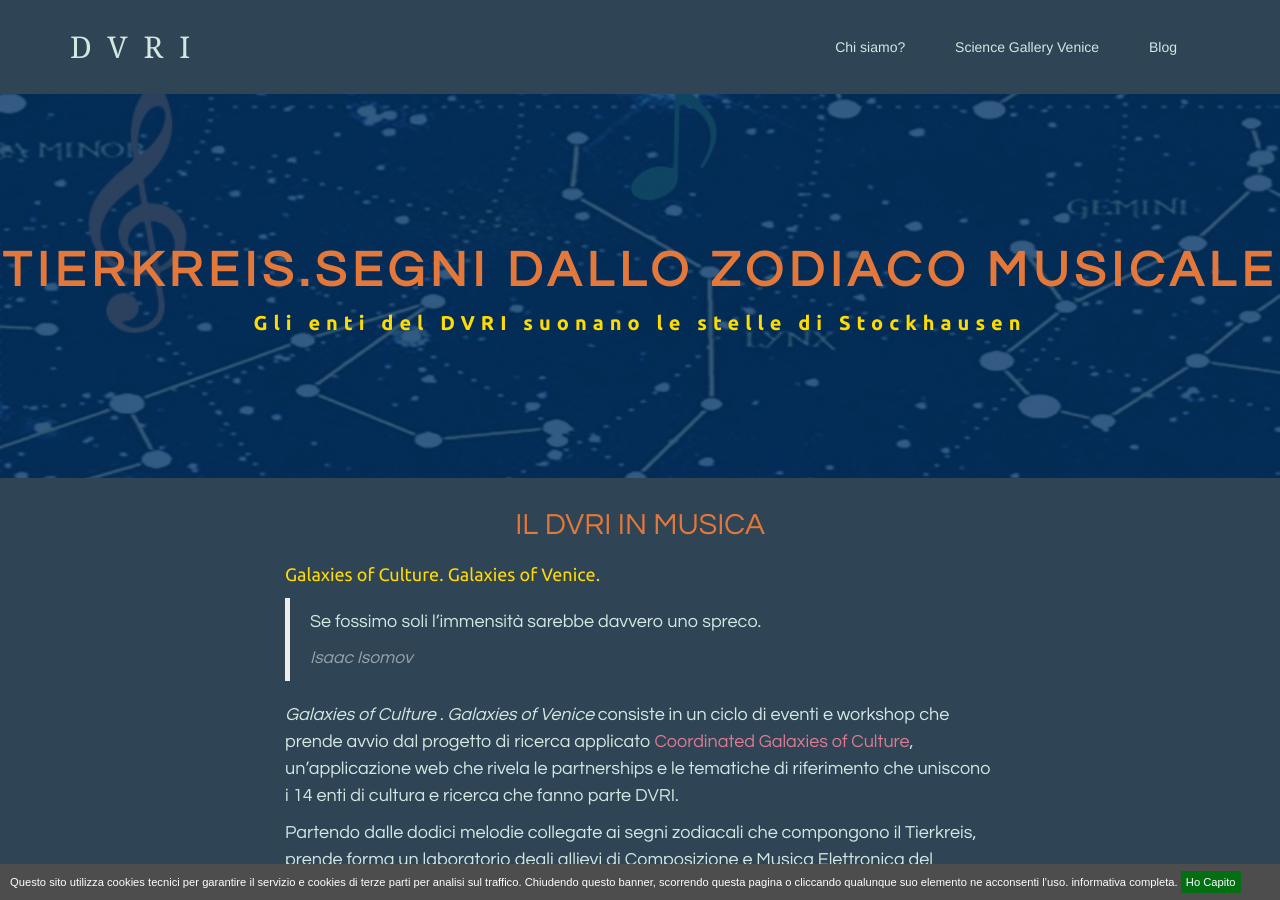
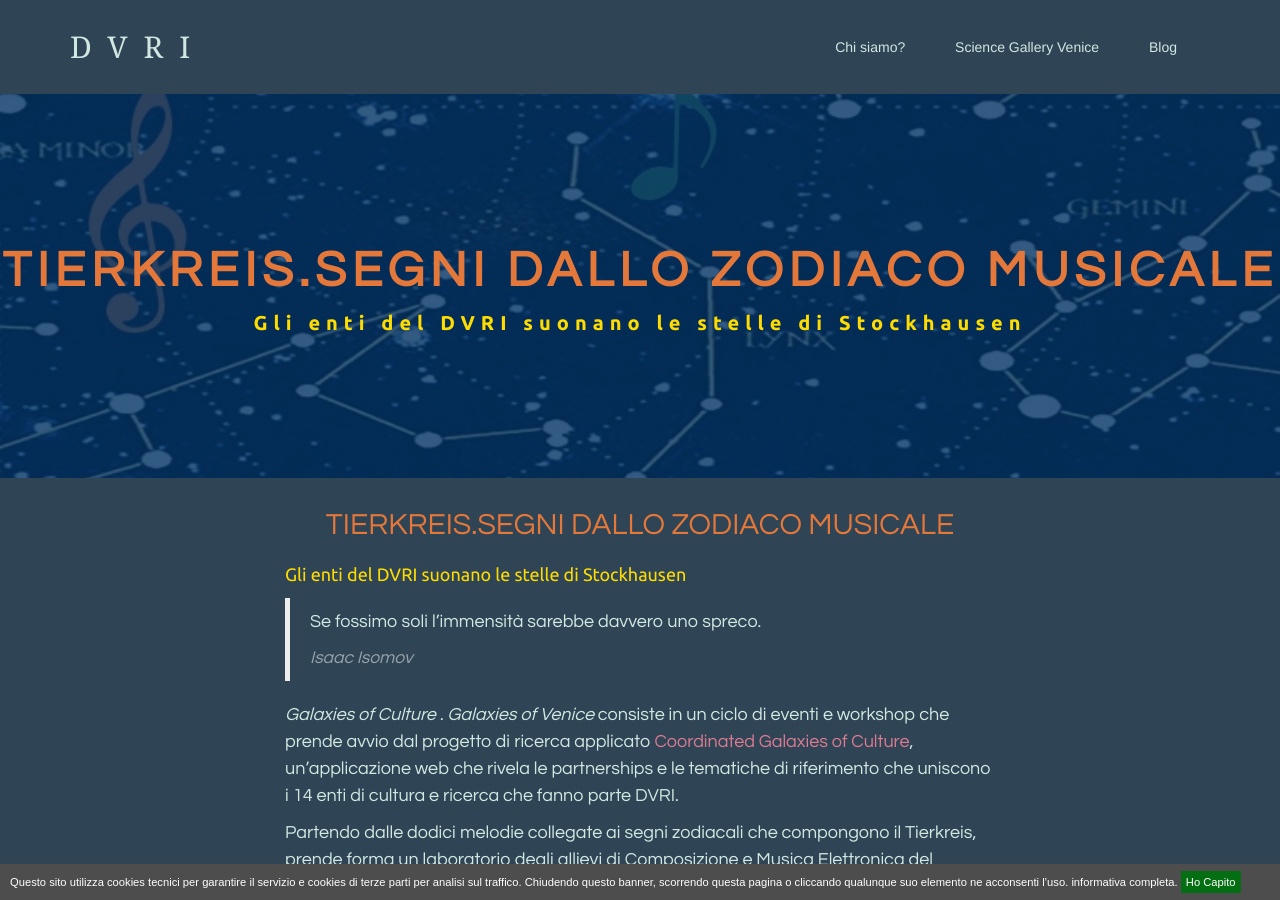
Before and after one commit to simonini/dvri-j-theme, a Jekyll site: the page built from progetti/entigalassie.html, in a window 1280 px wide and 900 px high. Built offline with Jekyll 4.4.1, drawn with Linux system fonts in a browser that asks for light colours; comment, search, counter and statistics services are not loaded.

Commit message:
Update entigalassie.html

```diff
--- a/progetti/entigalassie.html
+++ b/progetti/entigalassie.html
@@ -5,8 +5,8 @@ title: TIERKREIS.Segni dallo zodiaco musicale
 claim: Gli enti del DVRI suonano le stelle di Stockhausen
 toc: true
 ---
-<h3>Il DVRI in Musica</h3>
-<h4>Galaxies of Culture. Galaxies of Venice.</h4>
+<h3>TIERKREIS.Segni dallo zodiaco musicale</h3>
+<h4>Gli enti del DVRI suonano le stelle di Stockhausen</h4>
 <blockquote>
   <p> Se fossimo soli l’immensità sarebbe davvero uno spreco.</p>
   <cite>Isaac Isomov</cite>
```
